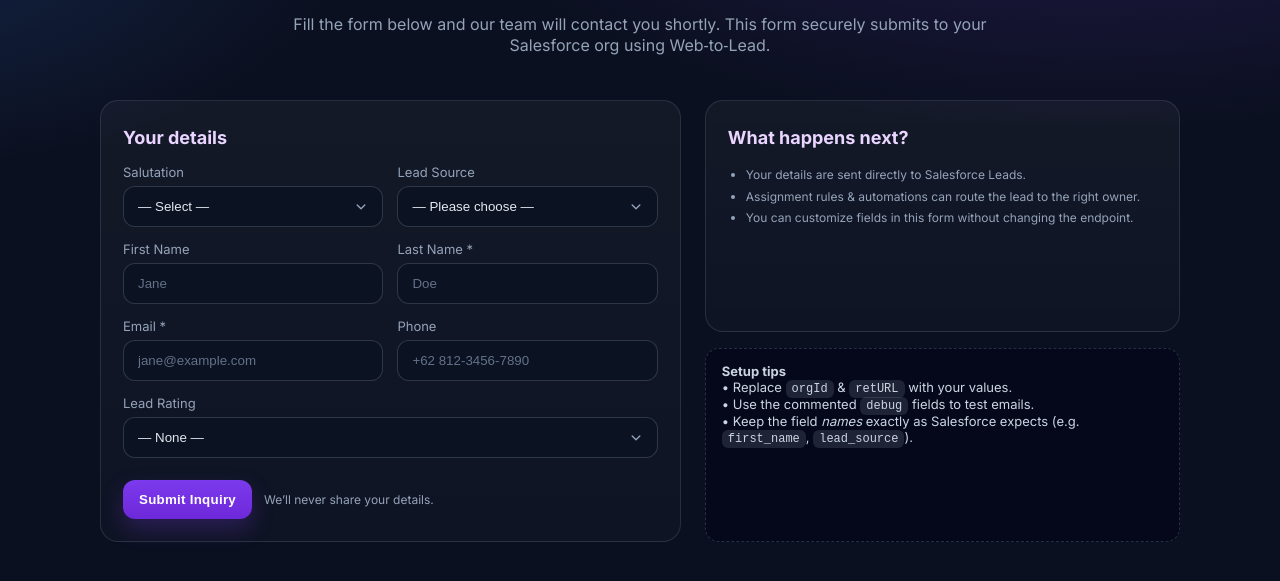
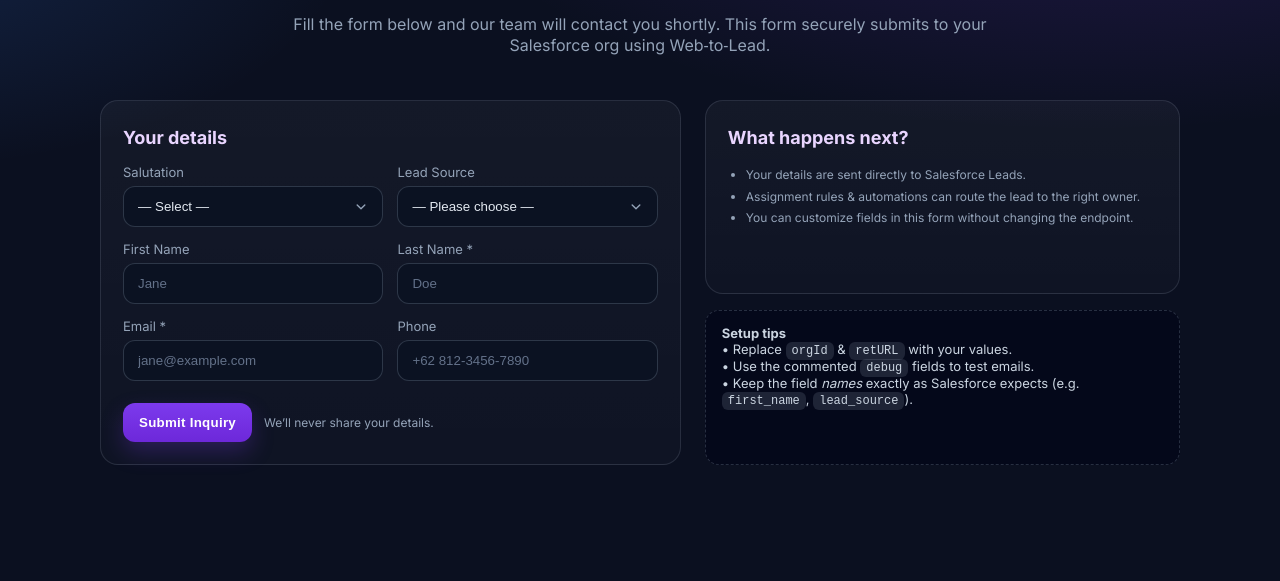
Before and after one commit to rakakalbu/wtlgreenproperty, a plain HTML site: page index.html in a window 1280 px wide. Shown: the part 149-730 px from the top of the page. Drawn offline with Linux system fonts and the light colour scheme.

Commit message:
Update index.html

```diff
--- a/index.html
+++ b/index.html
@@ -148,16 +148,6 @@
             </div>
           </div>
 
-          <div>
-            <label for="rating">Lead Rating</label>
-            <select id="rating" name="rating">
-              <option value="">— None —</option>
-              <option>Hot</option>
-              <option>Warm</option>
-              <option>Cold</option>
-            </select>
-          </div>
-
           <div class="actions">
             <button id="submitBtn" type="submit">Submit Inquiry</button>
             <span id="formStatus" class="muted">We’ll never share your details.</span>
```
